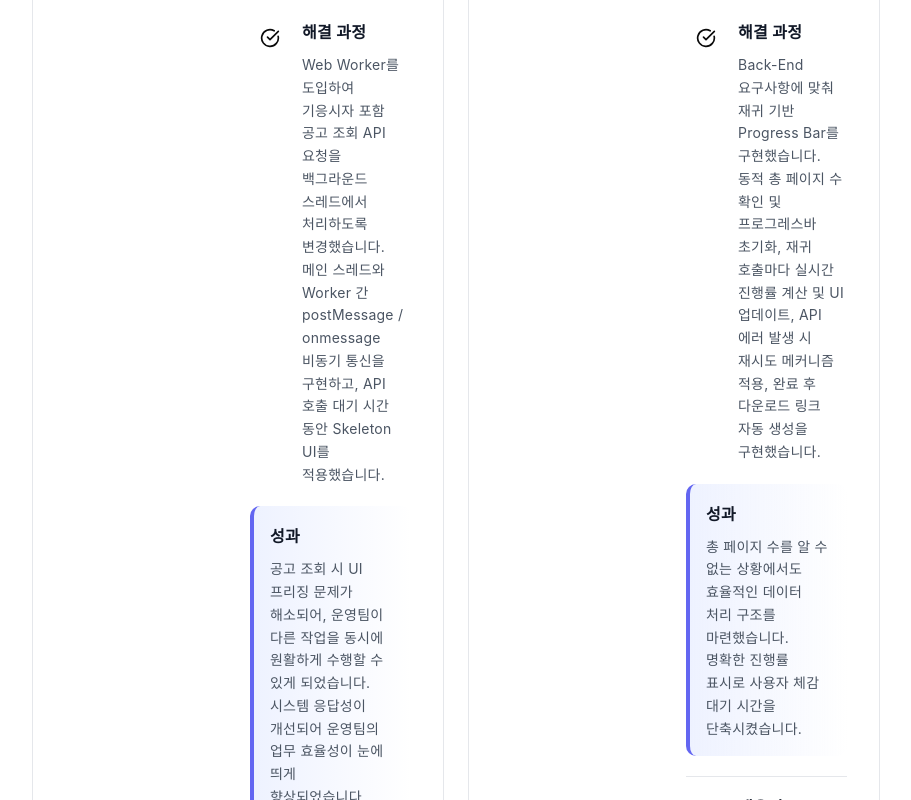
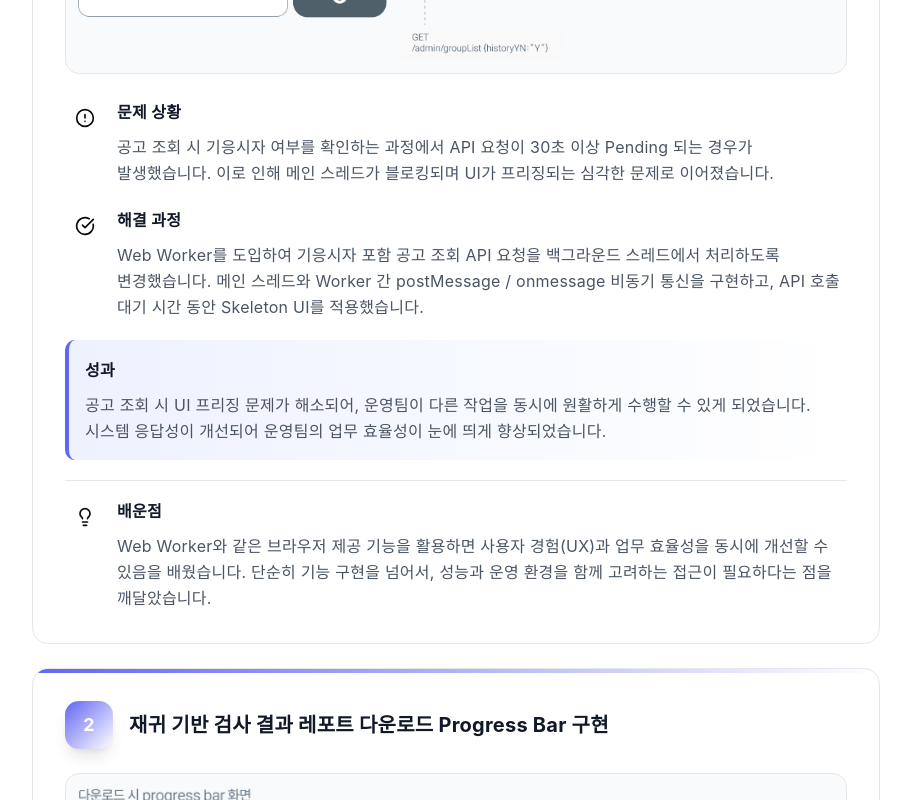
Before and after one commit to aksel26/portfolio, a React (Vite) app: page /project/1 in a window 1280 px wide. Shown: the part 1360-2160 px from the top of the page, without its empty margins (184-1095 px from the left). Built offline with nearby package versions, Linux system fonts and the light colour scheme; the HTML template or start-up script is replaced by a standard one; a web font is replaced by a local one.

Commit message:
layout 수정

```diff
--- a/src/pages/ProjectPage.tsx
+++ b/src/pages/ProjectPage.tsx
@@ -104,7 +104,7 @@ export default function ProjectPage() {
                 {project.details.troubleshooting && project.details.troubleshooting.length > 0 && (
                   <section>
                     <h3 className="text-2xl font-bold text-gray-900 dark:text-white mb-8">트러블 슈팅</h3>
-                    <div className="grid grid-cols-1 lg:grid-cols-2 gap-6">
+                    <div className="grid grid-cols-1 gap-6">
                       {project.details.troubleshooting.map((item, index) => (
                         <motion.div
                           key={index}
@@ -118,7 +118,7 @@ export default function ProjectPage() {
 
                           <div className="p-6 md:p-8">
                             {/* Header with number badge */}
-                            <div className="flex items-start gap-4 mb-6">
+                            <div className="flex items-center gap-4 mb-6">
                               <div className="flex-shrink-0 w-12 h-12 rounded-xl bg-gradient-to-br from-indigo-500 to-purple-600 flex items-center justify-center text-white font-bold text-lg shadow-lg">
                                 {index + 1}
                               </div>
@@ -130,7 +130,7 @@ export default function ProjectPage() {
                             </div>
 
                             {/* 2-column layout: Image left, Content right */}
-                            <div className="grid grid-cols-1 md:grid-cols-2 gap-6">
+                            <div className="grid grid-cols-1  gap-6">
                               {/* Left: Image */}
                               {item.image && (
                                 <motion.div
@@ -156,7 +156,7 @@ export default function ProjectPage() {
                                   </div>
                                   <div className="flex-1">
                                     <span className="font-semibold text-gray-900 dark:text-white block mb-2">문제 상황</span>
-                                    <p className="text-gray-600 dark:text-gray-300 leading-relaxed text-sm">{item.problem}</p>
+                                    <p className="text-gray-600 dark:text-gray-300 leading-relaxed text-md">{item.problem}</p>
                                   </div>
                                 </div>
 
@@ -167,14 +167,14 @@ export default function ProjectPage() {
                                   </div>
                                   <div className="flex-1">
                                     <span className="font-semibold text-gray-900 dark:text-white block mb-2">해결 과정</span>
-                                    <p className="text-gray-600 dark:text-gray-300 leading-relaxed text-sm whitespace-pre-line">{item.solution}</p>
+                                    <p className="text-gray-600 dark:text-gray-300 leading-relaxed text-md whitespace-pre-line">{item.solution}</p>
                                   </div>
                                 </div>
 
                                 {/* Result */}
                                 <div className="bg-gradient-to-r from-indigo-50 to-purple-50 dark:from-indigo-900/20 dark:to-purple-900/20 rounded-lg p-4 border-l-4 border-indigo-500">
                                   <span className="font-semibold text-gray-900 dark:text-white block mb-2">성과</span>
-                                  <p className="text-gray-600 dark:text-gray-300 leading-relaxed text-sm">{item.result}</p>
+                                  <p className="text-gray-600 dark:text-gray-300 leading-relaxed text-md">{item.result}</p>
                                 </div>
 
                                 {/* Learning */}
@@ -184,7 +184,7 @@ export default function ProjectPage() {
                                   </div>
                                   <div className="flex-1">
                                     <span className="font-semibold text-gray-900 dark:text-white block mb-2">배운점</span>
-                                    <p className="text-gray-600 dark:text-gray-300 leading-relaxed text-sm">{item.learning}</p>
+                                    <p className="text-gray-600 dark:text-gray-300 leading-relaxed text-md">{item.learning}</p>
                                   </div>
                                 </div>
                               </div>
```
